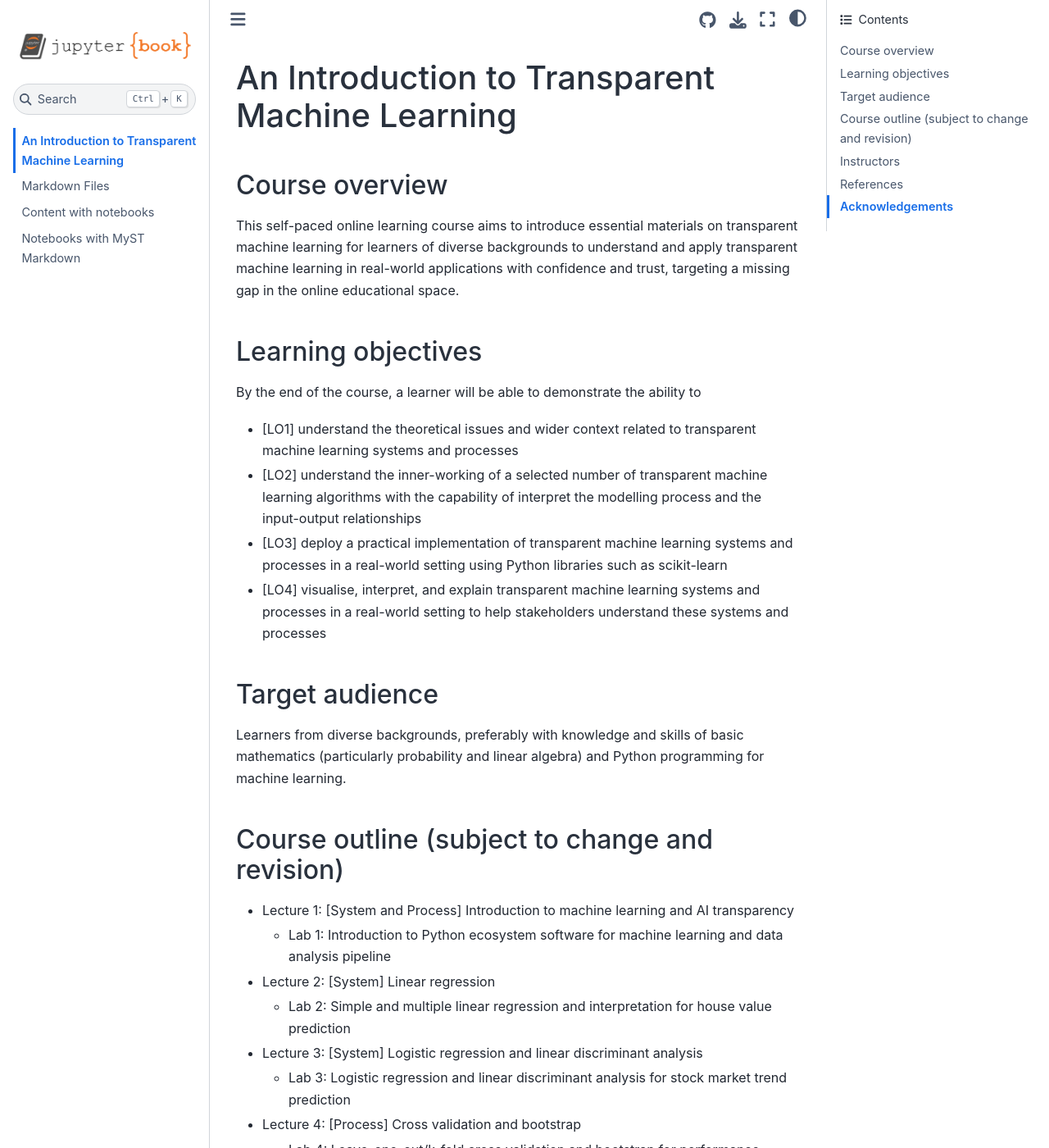
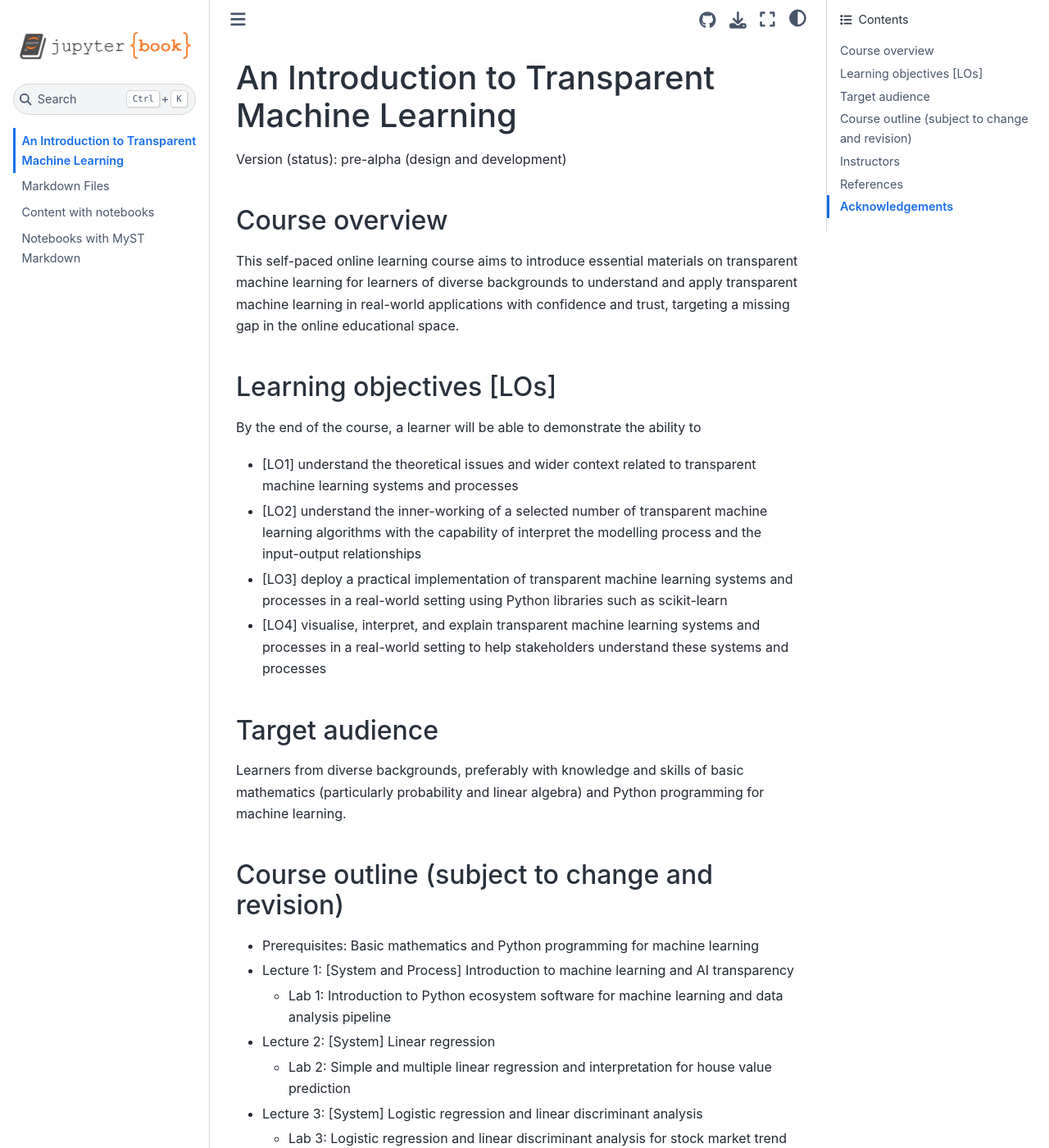
Before and after one commit to pykale/transparentML, a Jupyter Book: the page built from content/intro.md, in a window 1280 px wide and 1400 px high. Shown: the whole window at 82% size. Built offline with Jupyter Book 1.0.4 settings and Sphinx 7.4.7 and the Sphinx Book theme 1.1.4, drawn with Linux system fonts in a browser that asks for light colours.

Commit message:
add prerequisite to outline

```diff
--- a/content/intro.md
+++ b/content/intro.md
@@ -1,10 +1,12 @@
 # An Introduction to Transparent Machine Learning
+
+Version (status): pre-alpha (design and development)
 
 ## Course overview
 
 This self-paced online learning course aims to introduce essential materials on transparent machine learning for learners of diverse backgrounds to understand and apply transparent machine learning in real-world applications with confidence and trust, targeting a missing gap in the online educational space.
 
-## Learning objectives
+## Learning objectives [LOs]
 
 By the end of the course, a learner will be able to demonstrate the ability to
 
@@ -22,6 +24,7 @@ Learners from diverse backgrounds, preferably with knowledge and skills of basic
 
 ## Course outline (subject to change and revision)
 
+- Prerequisites: Basic mathematics and Python programming for machine learning
 - Lecture 1: [System and Process] Introduction to machine learning and AI transparency
   - Lab 1: Introduction to Python ecosystem software for machine learning and data analysis pipeline
 
```
